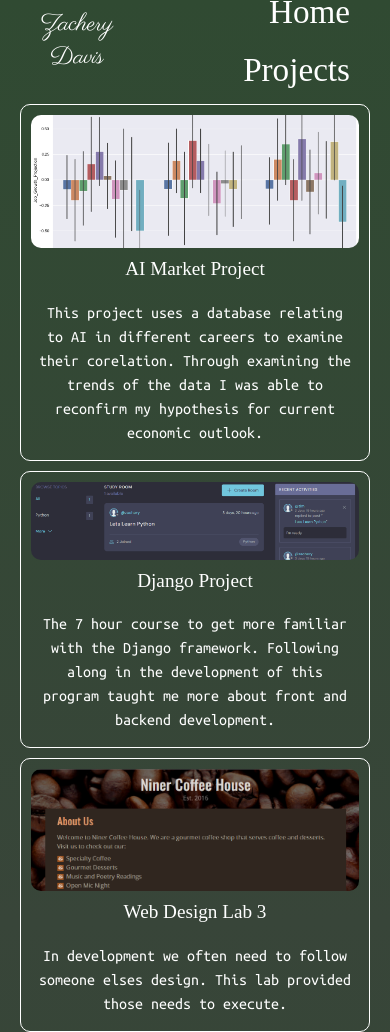
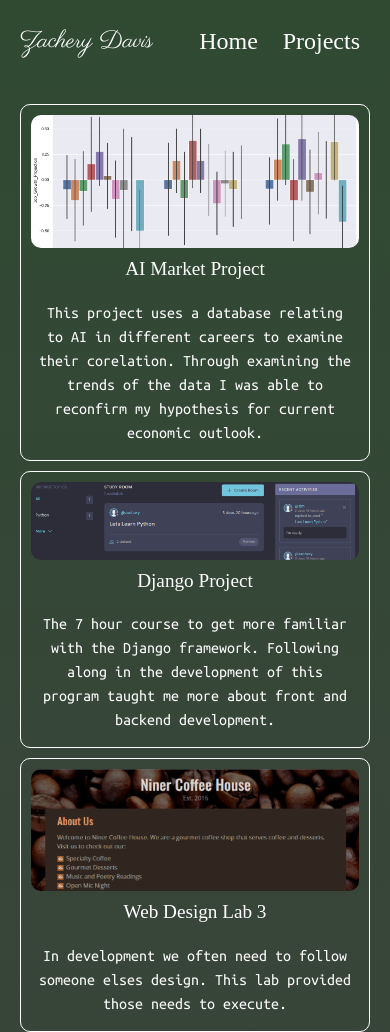
Before and after one commit to Zachery-Davis/Zachery-Davis.github.io, a plain HTML site: page projects.html in a window 390 px wide. Shown: the top 1032 px of the page. Drawn offline with Linux system fonts and the light colour scheme; a web font is replaced by a local one.

Commit message:
Nav Anchor Fix

```diff
--- a/css/stylesheet.css
+++ b/css/stylesheet.css
@@ -86,7 +86,6 @@ a[href]:hover {
 }
 
 a.nav {
-	border-color: var(--white);
 	color: var(--white);
 	font-family: "Baskervville SC", serif;
 	font-size: 2.074rem;
@@ -99,12 +98,15 @@ a.nav {
 	text-decoration: none;
 	border: none;
 	border-radius: 5px;
-	cursor: pointer;
 }
 
 a.nav:hover {
 	filter: invert();
 	background-color: rgb(0, 0, 0);
+}
+
+.right h2 {
+	margin: 0;
 }
 
 section {
@@ -200,8 +202,9 @@ header .wrapper {
 	h1 {
 		font-size: xx-large;
 	}
-	button.nav {
+	a.nav {
 		font-size: xx-large;
+		padding: 10px;
 	}
 	h2 {
 		font-size: x-large;
@@ -218,7 +221,7 @@ header .wrapper {
 	h1 {
 		font-size: x-large;
 	}
-	button.nav {
+	a.nav {
 		font-size: x-large;
 	}
 	h2 {
--- a/projects.html
+++ b/projects.html
@@ -18,8 +18,10 @@
 			<div class="wrapper">
 				<h1>Zachery Davis</h1>
 				<nav class="right">
-					<a href="index.html" class="nav">Home</a>
-					<a href="projects.html" class="nav">Projects</a>
+					<h2>
+						<a href="index.html" class="nav">Home</a>
+						<a href="projects.html" class="nav">Projects</a>
+					</h2>
 				</nav>
 			</div>
 			<br />
```
